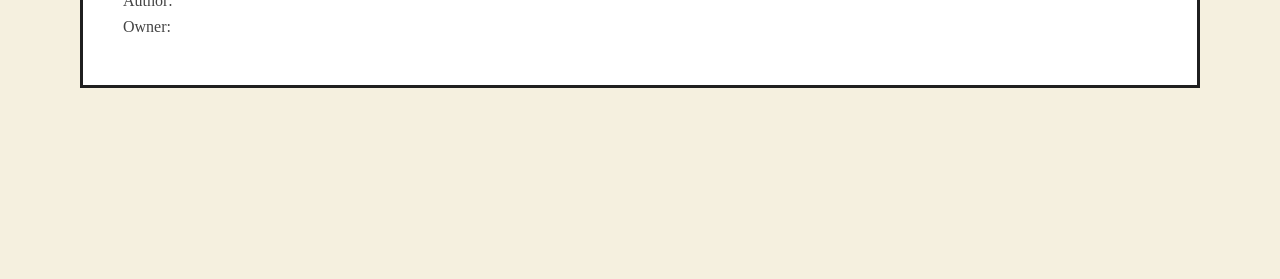
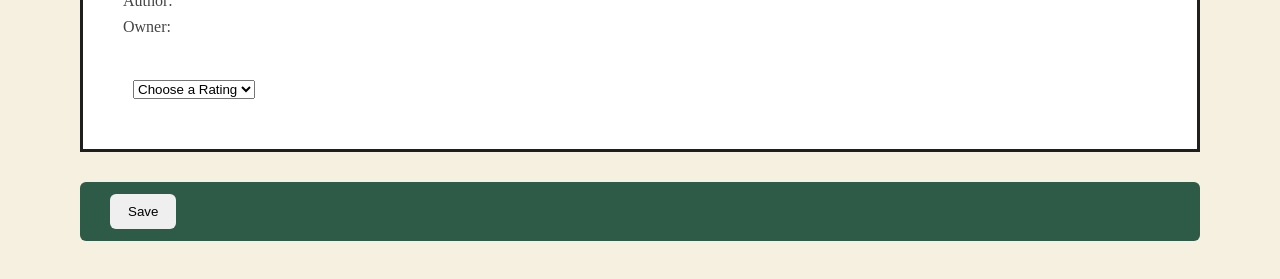
Before and after one commit to smahnke/books, a React (Vite) app: page /book/1 in a window 1280 px wide. Shown: the part 553-832 px from the top of the page. Before the commit the page ends 800 px from the top, so only its background shows below. Built offline with nearby package versions, Linux system fonts and the light colour scheme; no server answers.

Commit message:
Add delete button on MyBooks

```diff
--- a/src/books/book.jsx
+++ b/src/books/book.jsx
@@ -1,19 +1,38 @@
 import "./book.css"
-import {Link} from "react-router-dom"
+import { Link } from "react-router-dom"
 
-export const Book = ({ book }) => {
+export const Book = ({ book, onDelete }) => {
     const avgRating = book.ratings.length > 0
         ? (book.ratings.reduce((sum, r) => sum + r.rating, 0) / book.ratings.length).toFixed(1)
         : "No ratings"
 
+    let deleteButton = null
+    if (onDelete !== undefined) {
+        deleteButton = (
+            <div className="button-group">
+                <button
+                    className="delete-btn"
+                    onClick={(e) => {
+                        e.preventDefault()
+                        onDelete(book.id)
+                    }}
+                >
+                    Delete
+                </button>
+            </div>
+        )
+    }
+
     return (
-        <Link to={`/book/${book.id}`} className="book-link">
-            <article className="book-card">
+        <article className="book-card">
+            <Link to={`/book/${book.id}`} className="book-link">
                 <img className="book-image" src={book.image} alt={book.title} />
                 <h2 className="book-title">{book.title}</h2>
                 <p className="book-author">{book.author}</p>
                 <p className="rating">Rating: {avgRating}</p>
-            </article>
-        </Link>
+            </Link>
+
+            {deleteButton}
+        </article>
     )
 }
--- a/src/books/bookDetails.jsx
+++ b/src/books/bookDetails.jsx
@@ -2,11 +2,30 @@ import { getBookById } from "../services/bookService"
 import {useState, useEffect} from "react"
 import {useParams} from "react-router-dom"
 import "./bookDetails.css"
+import { RatingBar } from "../components/RatingBar"
+import { createRating } from "../services/ratingService"
 
 export const BookDetails = () => {
     const [book, setBook] = useState({})
+    const [selectedRating, setSelectedRating] =useState("")
+    const [allRatings, setAllRatings] = useState([])
 
     const {id} = useParams()
+
+    const handleRating = () => {
+        const newRating = {
+            bookId: book.id,
+            userId: 1,
+            rating: selectedRating
+        }
+
+        createRating(newRating)
+            .then(() => getBookById(id))
+            .then((updatedBook) => {
+                setBook(updatedBook)
+                setSelectedRating("")
+            })
+    }
 
     useEffect(() => {
         getBookById(id).then(setBook)
@@ -25,7 +44,14 @@ export const BookDetails = () => {
                     <div className="book-meta">
                         <h2>{book.title}</h2>
                         <p>Author: {book.author}</p>
-                        <p>Owner: {book.user?.name}</p>
+                        <p>Owner: {book.owner?.name}</p>
+                    </div>
+
+                    <div className="rating-select">
+                        <RatingBar
+                            selectedRating={selectedRating}
+                            setSelectedRating={setSelectedRating}
+                        />
                     </div>
                 </div>
 
@@ -40,5 +66,10 @@ export const BookDetails = () => {
                     </div>
                 </div>
             </div>
+        <div className="save-btn">
+            <button onClick={handleRating}>
+                Save
+            </button>
+        </div>
     </section>
 }
--- a/src/components/MyBooks.jsx
+++ b/src/components/MyBooks.jsx
@@ -1,9 +1,18 @@
-import {useState, useEffect} from "react"
-import { getMyBooks } from "../services/bookService"
+import { useState, useEffect } from "react"
+import { getMyBooks, deleteBook } from "../services/bookService"
 import { Book } from "../books/book"
 
 export const MyBooks = () => {
     const [myBooks, setMyBooks] = useState([])
+
+    const handleDelete = (id) => {
+        const bookToDelete = myBooks.find(book => book.id === id)
+        if (!bookToDelete || bookToDelete.ownerId !== 1) return // guard: only allow deleting your own
+
+        deleteBook(id).then(() => {
+            setMyBooks(myBooks.filter(book => book.id !== id))
+        })
+    }
 
     useEffect(() => {
         getMyBooks(1).then((myBooksArray) => {
@@ -16,7 +25,7 @@ export const MyBooks = () => {
             <h2 className="page-header">My Books</h2>
             <div className="book-grid">
                 {myBooks.map((bookObj) => (
-                    <Book key={bookObj.id} book={bookObj} />
+                    <Book key={bookObj.id} book={bookObj} onDelete={handleDelete} />
                 ))}
             </div>
         </div>
--- /dev/null
+++ b/src/components/RatingBar.jsx
@@ -0,0 +1,17 @@
+export const RatingBar = ({ selectedRating, setSelectedRating }) => {
+    return (
+        <select
+            value={selectedRating}
+            onChange={(event) => {
+                setSelectedRating(parseInt(event.target.value))
+            }}
+        >
+            <option value="">Choose a Rating</option>
+            <option value="1">⭐ 1</option>
+            <option value="2">⭐⭐ 2</option>
+            <option value="3">⭐⭐⭐ 3</option>
+            <option value="4">⭐⭐⭐⭐ 4</option>
+            <option value="5">⭐⭐⭐⭐⭐ 5</option>
+        </select>
+    )
+}
--- a/src/services/bookService.jsx
+++ b/src/services/bookService.jsx
@@ -1,14 +1,21 @@
 export const getAllBooks = () => {
-    return fetch ("http://localhost:8088/books?_embed=ratings")
+    return fetch("http://localhost:8088/books?_embed=ratings")
         .then(res => res.json())
 }
 
-export const getMyBooks = (userId) => {
-    return fetch(`http://localhost:8088/books?ownerId=${userId}&_embed=ratings`)
+export const getMyBooks = (ownerId) => {
+    return fetch(`http://localhost:8088/books?ownerId=${ownerId}&_embed=ratings`)
         .then(res => res.json())
 }
 
 export const getBookById = (id) => {
-    return fetch(`http://localhost:8088/books/${id}?_expand=user&_embed=ratings`)
-        .then(res=>res.json())
+    return fetch(
+        `http://localhost:8088/books/${id}?_expand=owner&_embed=ratings`
+    ).then(res => res.json())
 }
+
+export const deleteBook = (id) => {
+    return fetch(`http://localhost:8088/books/${id}`, {
+        method: "DELETE"
+    })
+}
--- /dev/null
+++ b/src/services/ratingService.jsx
@@ -0,0 +1,9 @@
+export const createRating = (ratingObj) => {
+    return fetch("http://localhost:8088/ratings", {
+        method: "POST",
+        headers: {
+            "Content-Type": "application/json"
+        },
+        body: JSON.stringify(ratingObj)
+    })
+}
```
